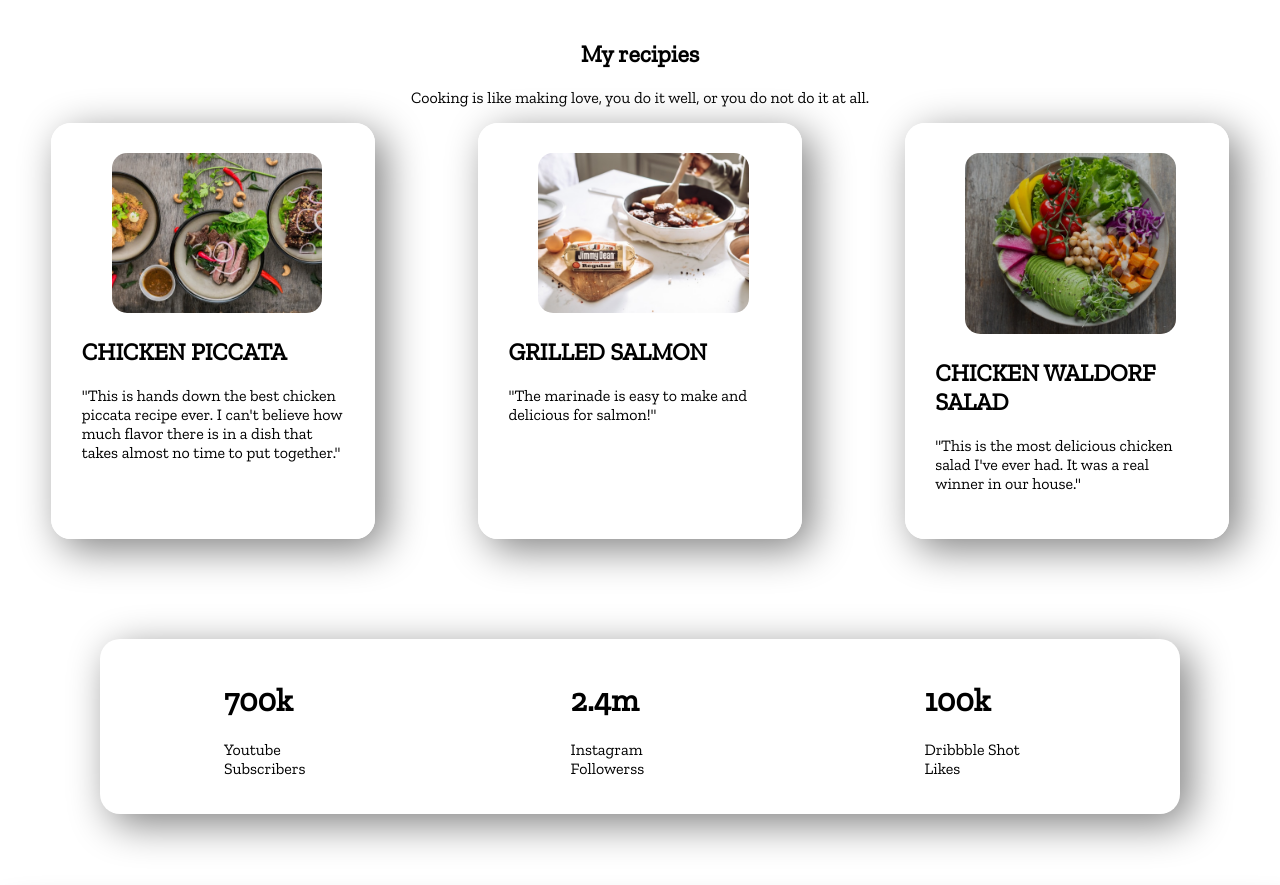
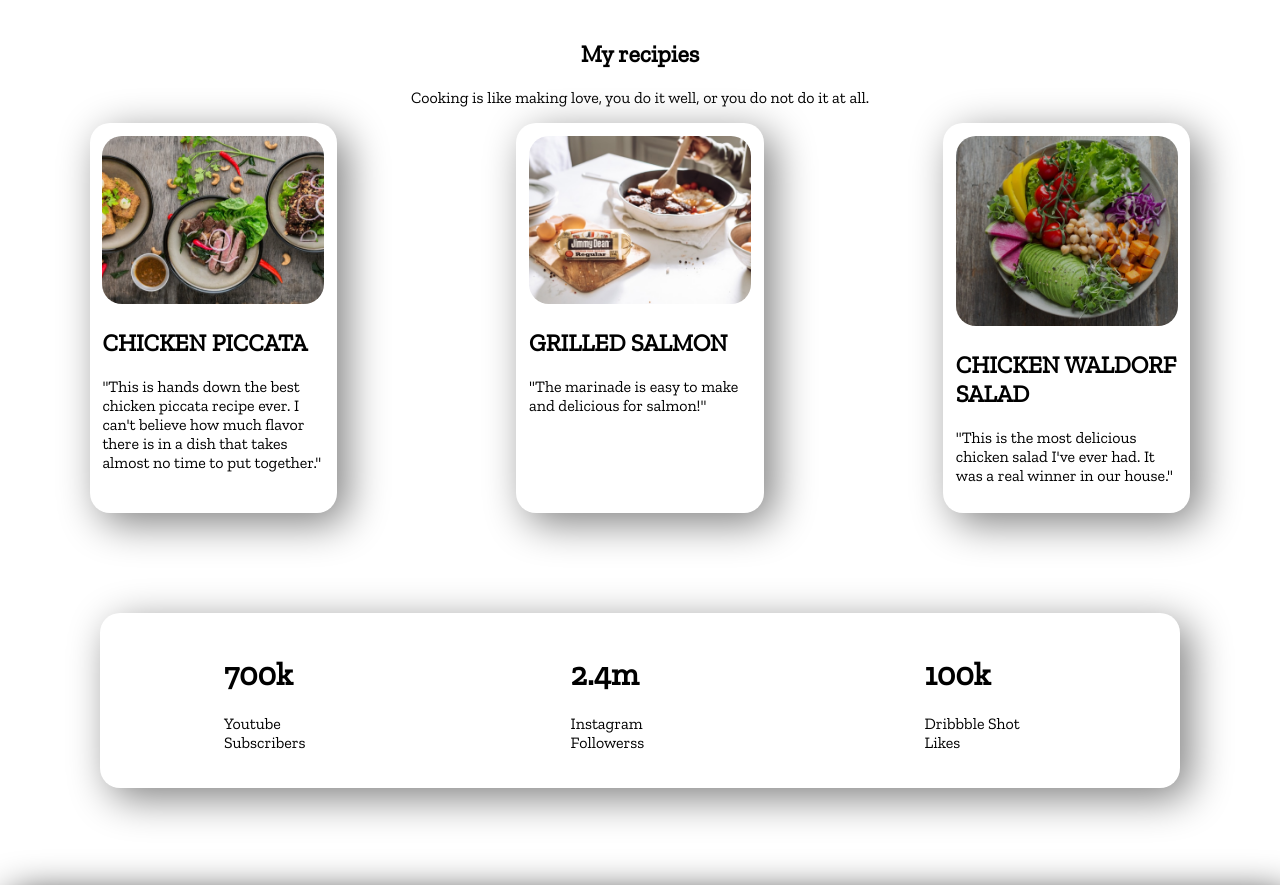
Before and after one commit to Rajaul-Islam/food-network, a plain HTML site: page index.html in a window 1280 px wide. Shown: the part 1580-2465 px from the top of the page. Drawn offline with nearby package versions, Linux system fonts and the light colour scheme.

Commit message:
assignment done commit

```diff
--- a/style.css
+++ b/style.css
@@ -92,19 +92,19 @@ li a:hover:not(.active){
 
 .third-one{
     width: 33%;
-    margin-left: 4%;
-    margin-right: 4%;
-    border: 5px solid white;
+    margin-left: 7%;
+    margin-right: 7%;
+    border: px solid white;
     box-shadow: 10px 10px 40px gray;
-    padding: 2%;
+    padding: 1%;
     border-radius: 20px;
 
 
 }
 .img-size img{
-    width: 80%;
-    margin-left: 30px;
-    border-radius: 15px;
+    width: 100%;
+    margin-left: px;
+    border-radius:20px;
 
 }
 #ph2{
```
